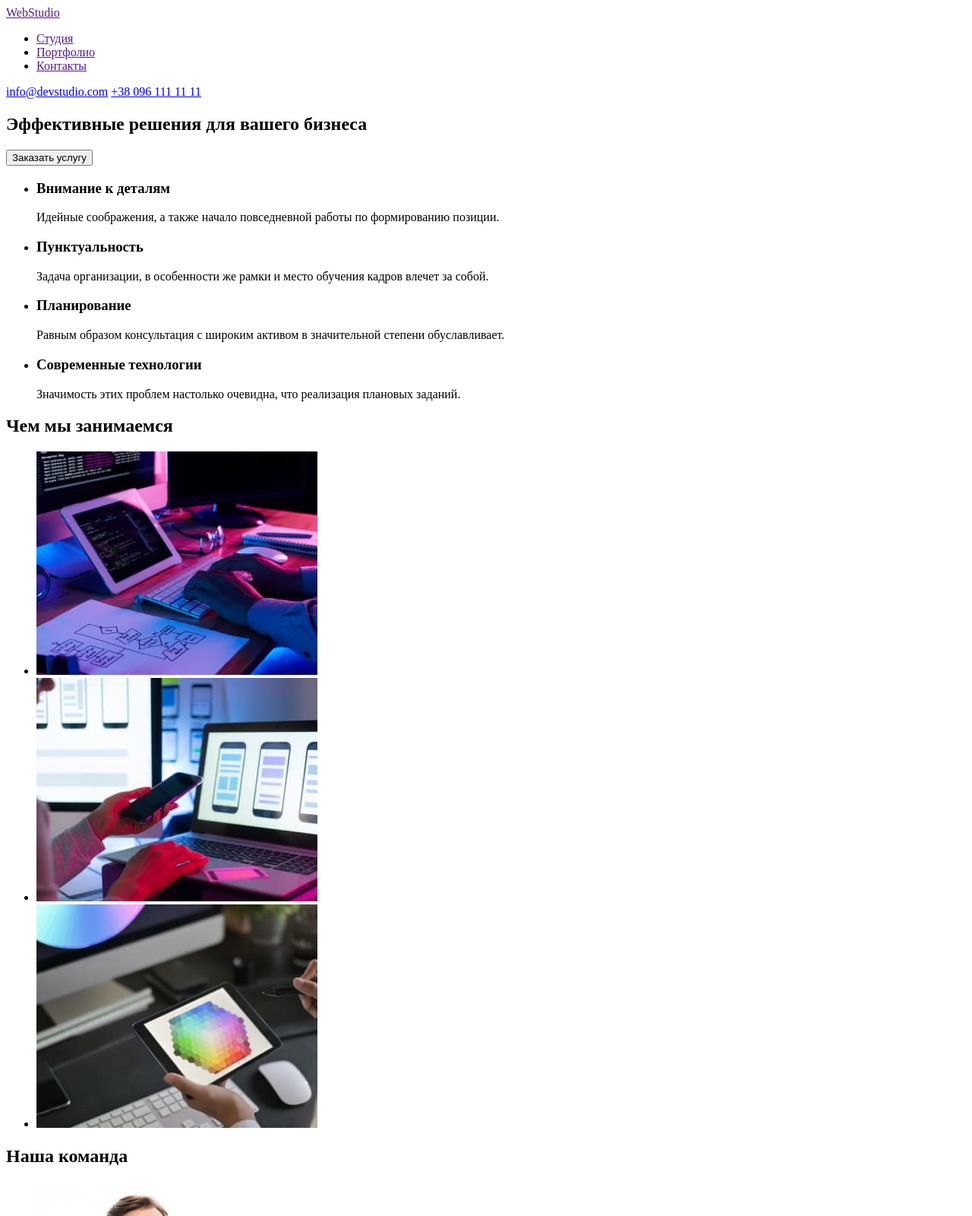
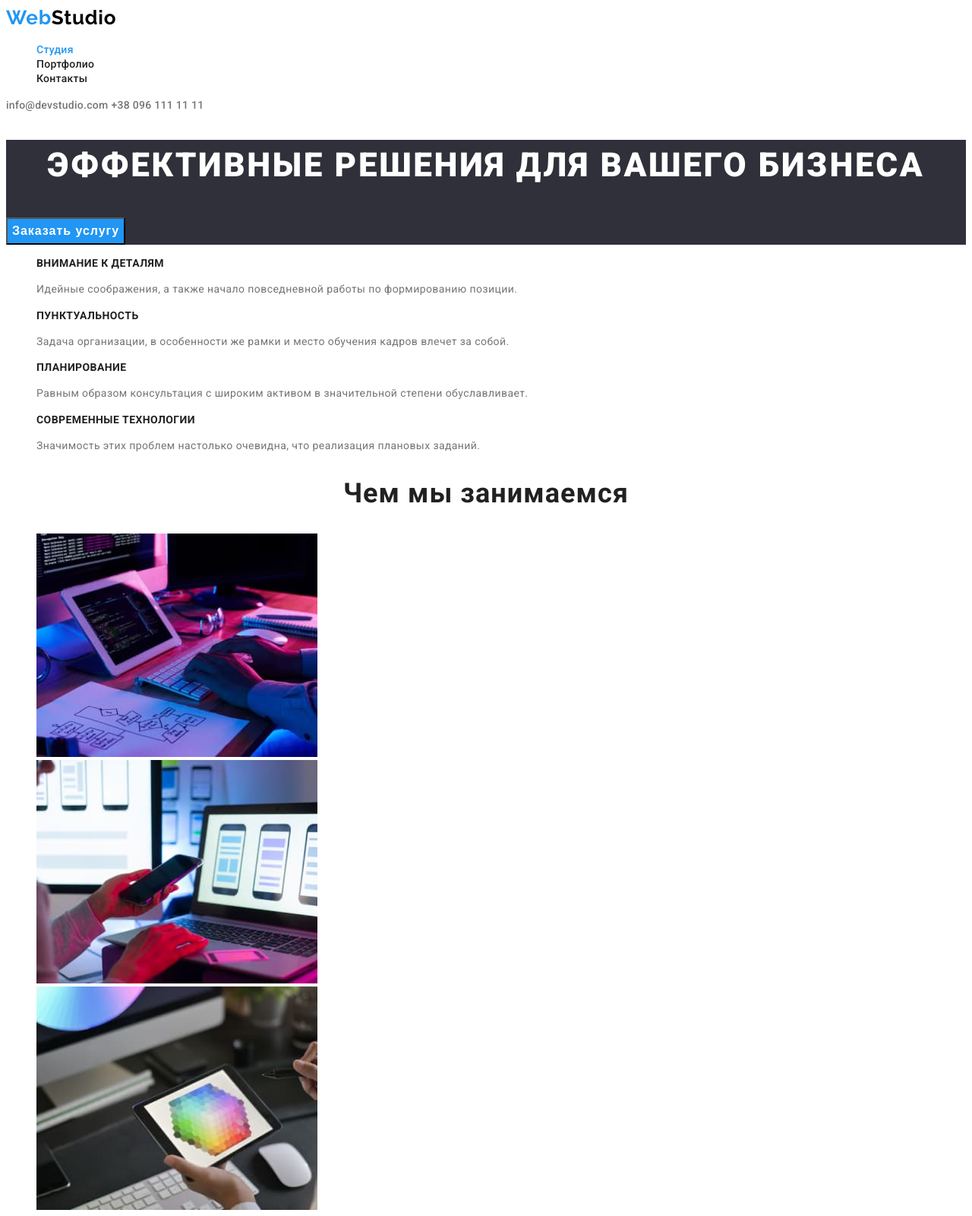
Before and after one commit to Illia-RD/goit-markup-hw-02, a plain HTML site: page index.html in a window 1280 px wide. Shown: the top 1600 px of the page at 76% size. Drawn offline with Linux system fonts and the light colour scheme.

Commit message:
made changes
добавив файл portfolio.html, добавив стилі шрифтів для index.html

```diff
--- /dev/null
+++ b/css/styles.css
@@ -0,0 +1,166 @@
+body {
+  font-family: 'Roboto';
+  color: #212121;
+}
+:root {
+  --joint-logo-color: #2196f3;
+  --header-logo-color: #000000;
+  --footer-logo-color: #ffffff;
+
+  --main-color: #757575;
+  --active-link-color: #2196f3;
+  --selected-page-color: #2196f3;
+}
+.list {
+  list-style: none;
+}
+.link {
+  text-decoration: none;
+}
+/* -----header----- */
+
+.header-logo {
+  font-family: 'Raleway';
+  font-weight: 700;
+  font-size: 26px;
+  line-height: 1.2;
+  letter-spacing: 0.03em;
+}
+.header-logo-1 {
+  color: var(--joint-logo-color);
+}
+.header-logo-2 {
+  color: var(--header-logo-color);
+}
+
+.header-link {
+  font-weight: 500;
+  font-size: 14px;
+  line-height: 1.2;
+  letter-spacing: 0.02em;
+  color: inherit;
+}
+.header-selected-page {
+  color: var(--selected-page-color);
+}
+
+.header-contact {
+  font-weight: 500;
+  font-size: 14px;
+  line-height: 1.2;
+  letter-spacing: 0.02em;
+  color: var(--main-color);
+}
+.header-contact:hover,
+.header-contact:focus {
+  color: var(--active-link-color);
+}
+/* -----hero----- */
+.hero {
+  background-color: #2f303a;
+}
+.hero-title {
+  font-weight: 900;
+  font-size: 44px;
+  line-height: 1.5;
+  text-align: center;
+  letter-spacing: 0.06em;
+  text-transform: uppercase;
+
+  color: #ffffff;
+}
+.hero-btn {
+  font-weight: 700;
+  font-size: 16px;
+  line-height: 30px;
+  display: flex;
+  align-items: center;
+  text-align: center;
+  letter-spacing: 0.06em;
+  color: #ffffff;
+  background: #2196f3;
+  cursor: pointer;
+}
+/* -----specifics----- */
+.specifics-item-title {
+  font-size: 14px;
+  line-height: 1.2;
+  letter-spacing: 0.03em;
+  text-transform: uppercase;
+}
+.specifics-text {
+  font-size: 14px;
+  line-height: 1.7;
+  letter-spacing: 0.03em;
+  color: var(--main-color);
+}
+/* -----what we do----- */
+.what-we-do-title {
+  font-size: 36px;
+  line-height: 1.2;
+  text-align: center;
+  letter-spacing: 0.03em;
+}
+/* -----our team----- */
+.our-team {
+  background: #f5f4fa;
+}
+.our-team-title {
+  font-size: 36px;
+  line-height: 1.2;
+  text-align: center;
+  letter-spacing: 0.03em;
+}
+.our-team-item {
+  background: #ffffff;
+}
+.our-team-member {
+  font-weight: 500;
+  font-size: 16px;
+  line-height: 1.2;
+  text-align: center;
+  letter-spacing: 0.03em;
+}
+.our-team-position {
+  font-size: 16px;
+  line-height: 1.2;
+  text-align: center;
+  letter-spacing: 0.03em;
+
+  color: var(--main-color);
+}
+/* -----footer----- */
+.footer {
+  background: #2f303a;
+}
+.footer-logo {
+  font-family: 'Raleway';
+  font-weight: 700;
+  font-size: 26px;
+  line-height: 1.2;
+  letter-spacing: 0.03em;
+}
+.footer-logo-1 {
+  color: var(--joint-logo-color);
+}
+.footer-logo-2 {
+  color: var(--footer-logo-color);
+}
+.footer-adress {
+  font-style: normal;
+  font-weight: 400;
+  font-size: 14px;
+  line-height: 1.7;
+  letter-spacing: 0.03em;
+  color: #ffffff;
+}
+.footer-contact {
+  font-size: 14px;
+  line-height: 1.7;
+  letter-spacing: 0.03em;
+  color: rgba(255, 255, 255, 0.6);
+}
+.footer-contact:hover,
+.footer-contact:focus {
+  color: var(--active-link-color);
+}
--- a/index.html
+++ b/index.html
@@ -4,89 +4,116 @@
     <meta charset="UTF-8" />
     <meta http-equiv="X-UA-Compatible" content="IE=edge" />
     <meta name="viewport" content="width=device-width, initial-scale=1.0" />
+    <link rel="preconnect" href="https://fonts.googleapis.com" />
+    <link rel="preconnect" href="https://fonts.gstatic.com" crossorigin />
+    <link
+      href="https://fonts.googleapis.com/css2?family=Montserrat:wght@400;700&family=Raleway:wght@700&family=Roboto:wght@400;500;700;900&display=swap"
+      rel="stylesheet"
+    />
+    <link rel="stylesheet" href="./css/styles.css" />
     <title>web studio</title>
   </head>
   <body>
-    <header>
-      <a href="" lang="en">WebStudio</a>
-      <nav>
-        <ul>
-          <li><a href="">Студия</a></li>
-          <li><a href="">Портфолио</a></li>
-          <li><a href="">Контакты</a></li>
+    <header class="header">
+      <a href="" lang="en" class="header-logo link"
+        ><span class="header-logo-1">Web</span><span class="header-logo-2">Studio</span></a
+      >
+      <nav class="header-navigation">
+        <ul class="header-navigation-list list">
+          <li class="header-navigation-item">
+            <a href="./index.html" class="header-link link header-selected-page">Студия</a>
+          </li>
+          <li class="header-navigation-item">
+            <a href="./portfolio.html" class="header-link link">Портфолио</a>
+          </li>
+          <li class="header-navigation-item">
+            <a href="" class="header-link link">Контакты</a>
+          </li>
         </ul>
       </nav>
-      <a href="mailto:info@devstudio.com">info@devstudio.com</a>
-      <a href="tel:+380961111111">+38 096 111 11 11</a>
+      <a href="mailto:info@devstudio.com" class="header-contact link">info@devstudio.com</a>
+      <a href="tel:+380961111111" class="header-contact link">+38 096 111 11 11</a>
     </header>
-    <main>
-      <section>
-        <h1>Эффективные решения для вашего бизнеса</h1>
-        <button type="button">Заказать услугу</button>
+    <main class="main">
+      <section class="hero">
+        <h1 class="hero-title">Эффективные решения для вашего бизнеса</h1>
+        <button type="button" class="hero-btn btn">Заказать услугу</button>
       </section>
-      <section>
-        <ul>
-          <li>
-            <h3><b>Внимание к деталям</b></h3>
-            <p>Идейные соображения, а также начало повседневной работы по формированию позиции.</p>
+      <section class="specifics">
+        <ul class="specifics-list list">
+          <li class="specifics-item">
+            <h3 class="specifics-item-title"><b>Внимание к деталям</b></h3>
+            <p class="specifics-text">
+              Идейные соображения, а также начало повседневной работы по формированию позиции.
+            </p>
           </li>
-          <li>
-            <h3><b>Пунктуальность</b></h3>
-            <p>
+          <li class="specifics-item">
+            <h3 class="specifics-item-title"><b>Пунктуальность</b></h3>
+            <p class="specifics-text">
               Задача организации, в особенности же рамки и место обучения кадров влечет за собой.
             </p>
           </li>
-          <li>
-            <h3><b>Планирование</b></h3>
-            <p>
+          <li class="specifics-item">
+            <h3 class="specifics-item-title"><b>Планирование</b></h3>
+            <p class="specifics-text">
               Равным образом консультация с широким активом в значительной степени обуславливает.
             </p>
           </li>
-          <li>
-            <h3><b>Современные технологии</b></h3>
-            <p>Значимость этих проблем настолько очевидна, что реализация плановых заданий.</p>
+          <li class="specifics-item">
+            <h3 class="specifics-item-title"><b>Современные технологии</b></h3>
+            <p class="specifics-text">
+              Значимость этих проблем настолько очевидна, что реализация плановых заданий.
+            </p>
           </li>
         </ul>
       </section>
-      <section>
-        <h2>Чем мы занимаемся</h2>
-        <ul>
-          <li><img src="./images/what-we-do-1.jpg" alt="чем мы занимаемся 1" width="370" /></li>
-          <li><img src="./images/what-we-do-2.jpg" alt="чем мы занимаемся 2" width="370" /></li>
-          <li><img src="./images/what-we-do-3.jpg" alt="чем мы занимаемся 3" width="370" /></li>
+      <section class="what-we-do">
+        <h2 class="what-we-do-title">Чем мы занимаемся</h2>
+        <ul class="what-we-do-list list">
+          <li class="what-we-do-item">
+            <img src="./images/what-we-do-1.jpg" alt="чем мы занимаемся 1" width="370" />
+          </li>
+          <li class="what-we-do-item">
+            <img src="./images/what-we-do-2.jpg" alt="чем мы занимаемся 2" width="370" />
+          </li>
+          <li class="what-we-do-item">
+            <img src="./images/what-we-do-3.jpg" alt="чем мы занимаемся 3" width="370" />
+          </li>
         </ul>
       </section>
-      <section>
-        <h2>Наша команда</h2>
-        <ul>
-          <li>
+      <section class="our-team">
+        <h2 class="our-team-title">Наша команда</h2>
+        <ul class="our-team-list list">
+          <li class="our-team-item">
             <img src="./images/product-designer.jpg" alt="Фото Игорь демяненко" width="270" />
-            <h3>Игорь Демьяненко</h3>
-            <p lang="en">Product Designer</p>
+            <h3 class="our-team-member">Игорь Демьяненко</h3>
+            <p lang="en" class="our-team-position">Product Designer</p>
           </li>
-          <li>
+          <li class="our-team-item">
             <img src="./images/frontend-developer.jpg" alt="Фото Ольга Репина" width="270" />
-            <h3>Ольга Репина</h3>
-            <p lang="en">Frontend Developer</p>
+            <h3 class="our-team-member">Ольга Репина</h3>
+            <p lang="en" class="our-team-position">Frontend Developer</p>
           </li>
-          <li>
+          <li class="our-team-item">
             <img src="./images/marketing.jpg" alt="Фото Николай Тарасов" width="270" />
-            <h3>Николай Тарасов</h3>
-            <p lang="en">Marketing</p>
+            <h3 class="our-team-member">Николай Тарасов</h3>
+            <p lang="en" class="our-team-position">Marketing</p>
           </li>
-          <li>
+          <li class="our-team-item">
             <img src="./images/ui-designer.jpg" alt="Фото Михаил Ермаков" width="270" />
-            <h3>Михаил Ермаков</h3>
-            <p lang="en">UI Designer</p>
+            <h3 class="our-team-member">Михаил Ермаков</h3>
+            <p lang="en" class="our-team-position">UI Designer</p>
           </li>
         </ul>
       </section>
     </main>
-    <footer>
-      <a href="" lang="en">WebStudio</a>
-      <address>г. Киев, пр-т Леси Украинки, 26</address>
-      <a href="mailto:info@devstudio.com">info@devstudio.com</a>
-      <a href="tel:+380961111111">+38 096 111 11 11</a>
+    <footer class="footer">
+      <a href="" lang="en" class="footer-logo link"
+        ><span class="footer-logo-1">Web</span><span class="footer-logo-2">Studio</span></a
+      >
+      <address class="footer-adress">г. Киев, пр-т Леси Украинки, 26</address>
+      <a href="mailto:info@devstudio.com" class="footer-contact link">info@devstudio.com</a>
+      <a href="tel:+380961111111" class="footer-contact link">+38 096 111 11 11</a>
     </footer>
   </body>
 </html>
```
Also changed, not shown: portfolio.html (added, +102 -0 lines), images/portfolio-growing-business.jpg (added), images/portfolio-inspiration-has-no-borders.jpg (added), images/portfolio-limited-edition.jpg (added), images/portfolio-poster.jpg (added), images/portfolio-project-boxes.jpg (added), images/portfolio-project-lab.jpg (added), images/portfolio-project-prime.jpg (added), images/portfolio-restaurant.jpg (added), images/portfolio-technocrack.jpg (added).
